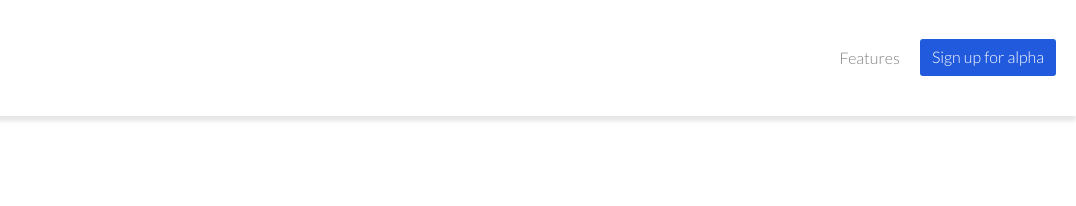
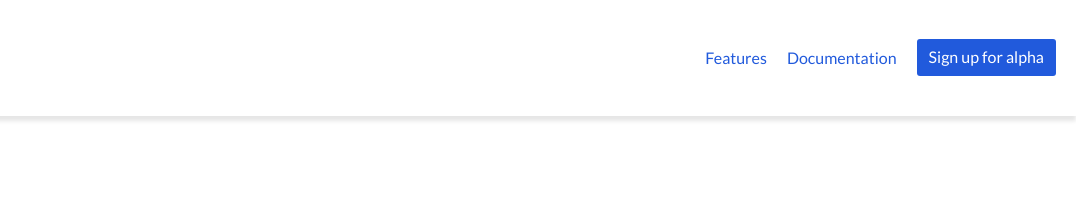
Before and after one commit to ricklamers/gridstudio, a plain HTML site: page proxy/static/home/index.html in a window 1280 px wide. Shown: the top 206 px of the page, 204-1280 px from the left. Drawn offline with nearby package versions, Linux system fonts and the light colour scheme; files that its build step writes are made by us from their sources; files whose address does not match are found by name.

Commit message:
landing page changes

```diff
--- a/proxy/static/home/index.html
+++ b/proxy/static/home/index.html
@@ -3,7 +3,7 @@
     <head>
         <title>Grid Studio</title>
         <meta name="viewport" content="width=device-width, initial-scale=1">
-        <link href="https://fonts.googleapis.com/css?family=Lato:300,400" rel="stylesheet">
+        <link href="https://fonts.googleapis.com/css?family=Lato:300,400,500" rel="stylesheet">
         <link href="static/style.css" rel="stylesheet" />
         <link rel="icon" href="static/image/favicon.png" type="image/png">
         <meta name="description" content="The cloud based spreadsheet application built for Data Science.">
@@ -25,6 +25,7 @@
 
                     <div class="menu">
                         <a href="#features">Features</a>
+                        <a target="_blank" href="https://gitlab.com/ricklamers/grid-docker/wikis/Home">Documentation</a>
                         <a class="signup-button" href="https://goo.gl/forms/jhBirI8TR6lWFJuZ2" target="_blank">Sign up for alpha</a>
                     </div>
             </div>
--- a/proxy/static/home/style.less
+++ b/proxy/static/home/style.less
@@ -39,7 +39,10 @@ button{
 
     a {
         font-size: 16px;
-        color: #808080;
+        color: @blueColor;
+        // padding: 0 20px;
+        margin-left: 20px;
+        font-weight: 500;
     }
 
     .menu{
@@ -52,8 +55,9 @@ button{
         flex-direction: row;
     }
 
-    a:first-child{
-        padding: 0px 20px;
+    a:last-child {
+        // padding: 0px 0;
+        font-weight: normal;
     }
     a.signup-button{
         color: #fff;
```
Also changed, not shown: proxy/static/home/style.css.
